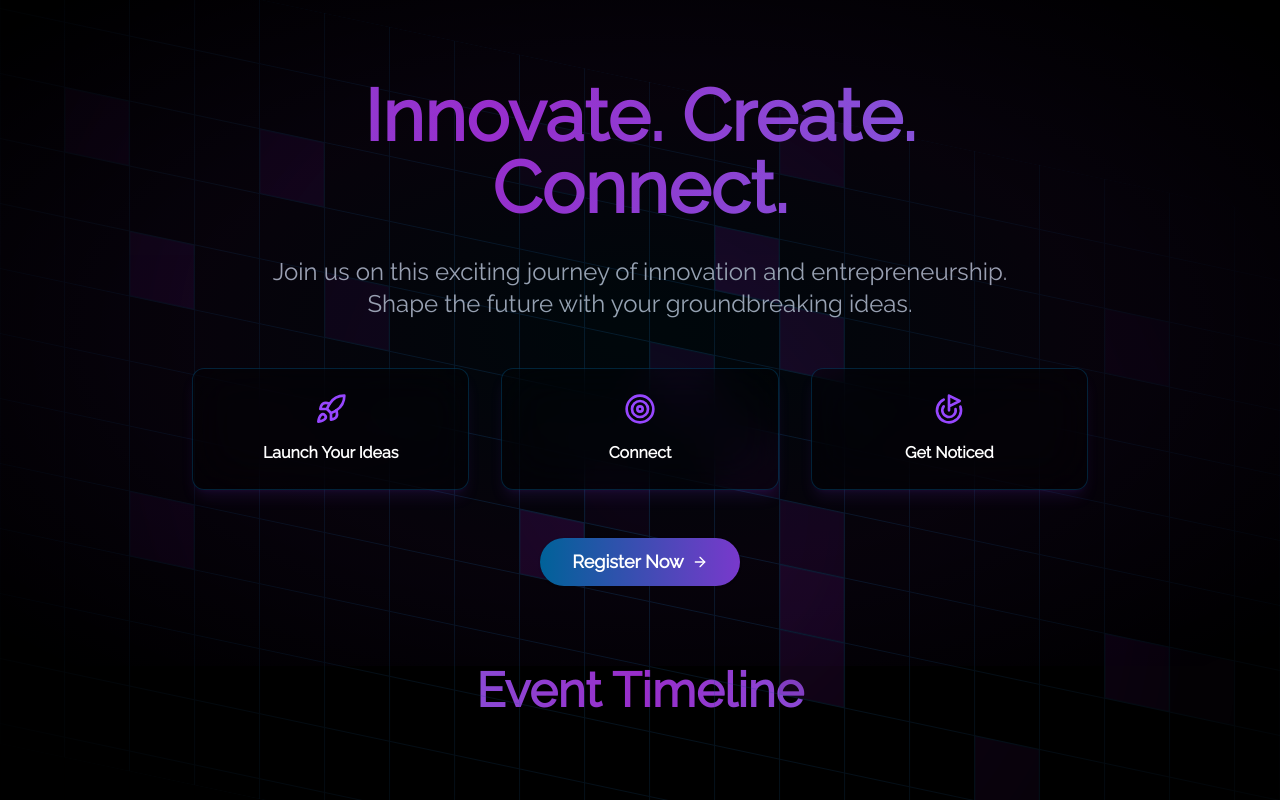
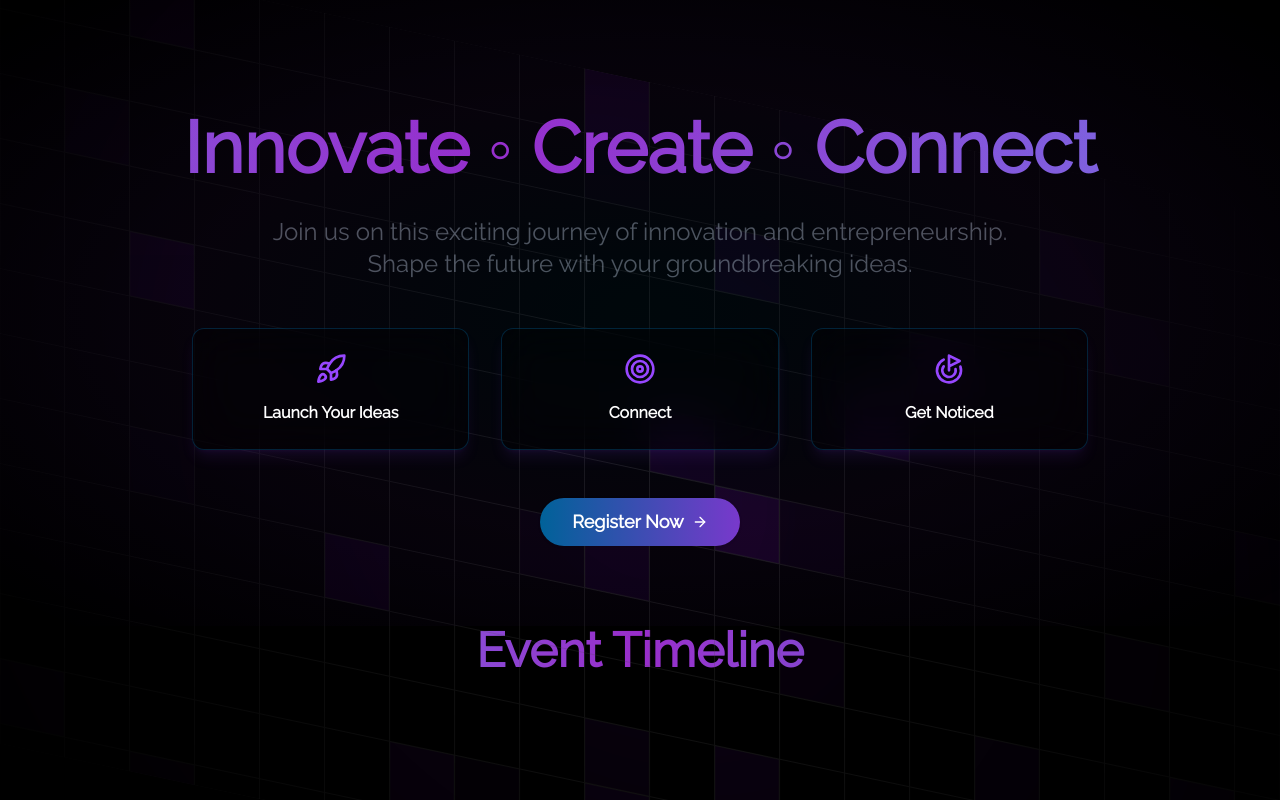
Before and after one commit to vaishakhsnair/scale_up_reg, a Next.js app: page /home in a window 1280 px wide. Shown: the top 800 px of the page. Built offline with nearby package versions, Linux system fonts and the light colour scheme.

Commit message:
Update Home page animations and styling for enhanced visual appeal

```diff
--- a/app/home/page.tsx
+++ b/app/home/page.tsx
@@ -16,7 +16,7 @@ export default function Home() {
       <AnimatedGridPattern
         numSquares={50}
         maxOpacity={0.5}
-        duration={1}
+        duration={3}
         repeatDelay={0.5}
         className={cn(
           "[mask-image:radial-gradient(800px_circle_at_center,white,transparent)]",
@@ -36,18 +36,16 @@ export default function Home() {
           initial={{ opacity: 0, y: 20 }}
           animate={{ opacity: 1, y: 0 }}
           transition={{ duration: 0.7, delay: 0.2 }}
-          className="text-5xl md:text-7xl font-extrabold mb-8 text-transparent bg-clip-text bg-gradient-to-r from-[#639BF2] via-[#982dca] to-[#639BF2] animate-gradient-x leading-tight"
+          className="text-5xl md:text-7xl  font-extrabold my-8 text-transparent bg-clip-text bg-gradient-to-r from-[#639BF2] via-[#982dca] to-[#639BF2] animate-gradient-x leading-tight"
         >
-          Innovate. Create.
-          <br />
-          Connect.
+          Innovate ◦ Create ◦ Connect
         </motion.h1>
 
         <motion.p
           initial={{ opacity: 0, y: 20 }}
           animate={{ opacity: 1, y: 0 }}
           transition={{ duration: 0.7, delay: 0.4 }}
-          className="text-xl md:text-2xl text-gray-400 mb-12 max-w-3xl mx-auto leading-relaxed"
+          className="text-xl md:text-2xl text-gray-400/50 mb-12 max-w-3xl mx-auto leading-relaxed"
         >
           Join us on this exciting journey of innovation and entrepreneurship.
           Shape the future with your groundbreaking ideas.
--- a/components/ui/animated-grid-pattern.tsx
+++ b/components/ui/animated-grid-pattern.tsx
@@ -105,7 +105,7 @@ export function AnimatedGridPattern({
       ref={containerRef}
       aria-hidden="true"
       className={cn(
-        "pointer-events-none absolute inset-0 h-full w-full fill-gray-400/30 stroke-[#1855864f]",
+        "pointer-events-none absolute inset-0 h-full w-full fill-gray-400/30 stroke-[#4949494f]",
         className
       )}
       {...props}
@@ -144,8 +144,8 @@ export function AnimatedGridPattern({
             height={height - 1}
             x={x * width + 1}
             y={y * height + 1}
-            fill="#5d157e94"
-            strokeWidth="1.5"
+            fill="#5c0b9252"
+            strokeWidth="1"
           />
         ))}
       </svg>
```
